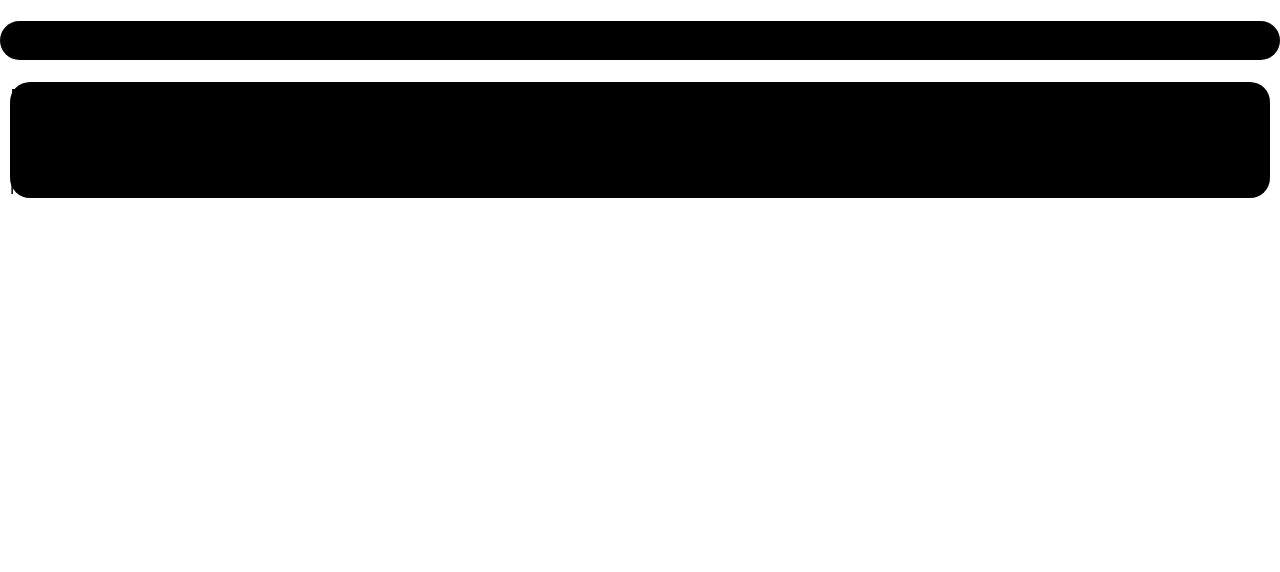
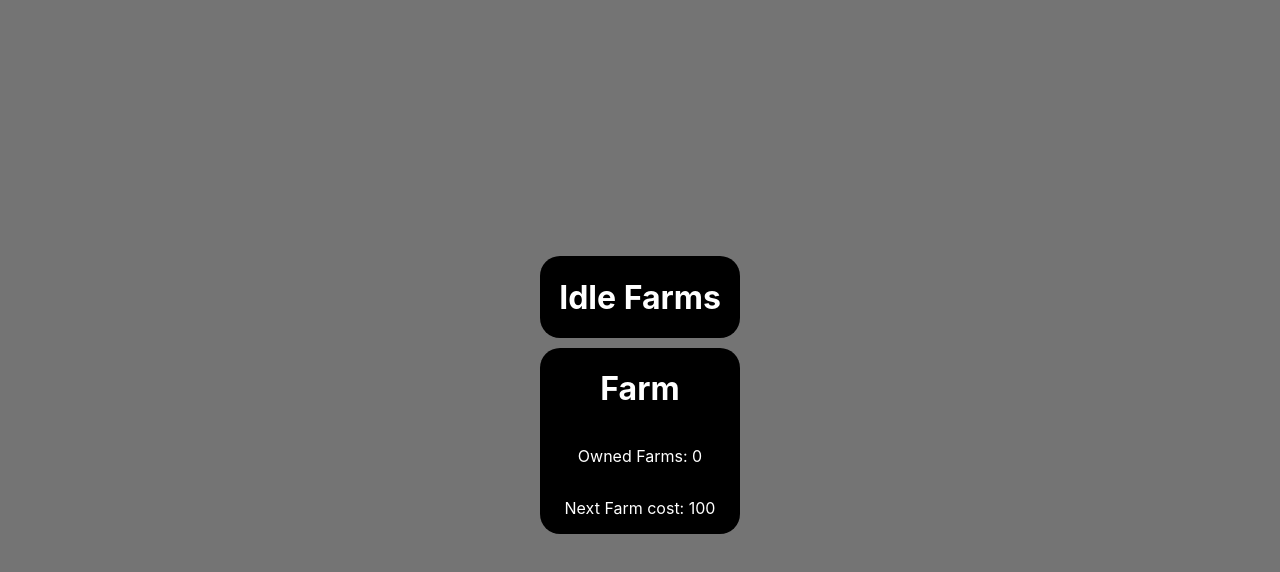
Before and after one commit to Vehx/idle-game-frontend, a React (Create React App) app: page / in a window 1280 px wide. Shown: the top 572 px of the page. Built offline with nearby package versions, Linux system fonts and the light colour scheme.

Commit message:
added general styling

```diff
--- a/src/index.css
+++ b/src/index.css
@@ -1,13 +1,34 @@
 body {
-  margin: 0;
-  font-family: -apple-system, BlinkMacSystemFont, 'Segoe UI', 'Roboto', 'Oxygen',
-    'Ubuntu', 'Cantarell', 'Fira Sans', 'Droid Sans', 'Helvetica Neue',
-    sans-serif;
-  -webkit-font-smoothing: antialiased;
-  -moz-osx-font-smoothing: grayscale;
+    margin: 0;
+    font-family: -apple-system, BlinkMacSystemFont, "Segoe UI", "Roboto",
+        "Oxygen", "Ubuntu", "Cantarell", "Fira Sans", "Droid Sans",
+        "Helvetica Neue", sans-serif;
+    -webkit-font-smoothing: antialiased;
+    -moz-osx-font-smoothing: grayscale;
+
+    height: 100vh;
+    width: 100%;
+
+    display: flex;
+    flex-direction: column;
+    justify-content: center;
+    align-items: center;
+
+    background-color: rgb(116, 116, 116);
+    box-sizing: border-box;
 }
 
 code {
-  font-family: source-code-pro, Menlo, Monaco, Consolas, 'Courier New',
-    monospace;
+    font-family: source-code-pro, Menlo, Monaco, Consolas, "Courier New",
+        monospace;
 }
+
+div {
+    display: flex;
+    flex-direction: column;
+    justify-content: center;
+    align-items: center;
+    min-width: 200px;
+    min-height: 50px;
+    color: white;
+}
```
